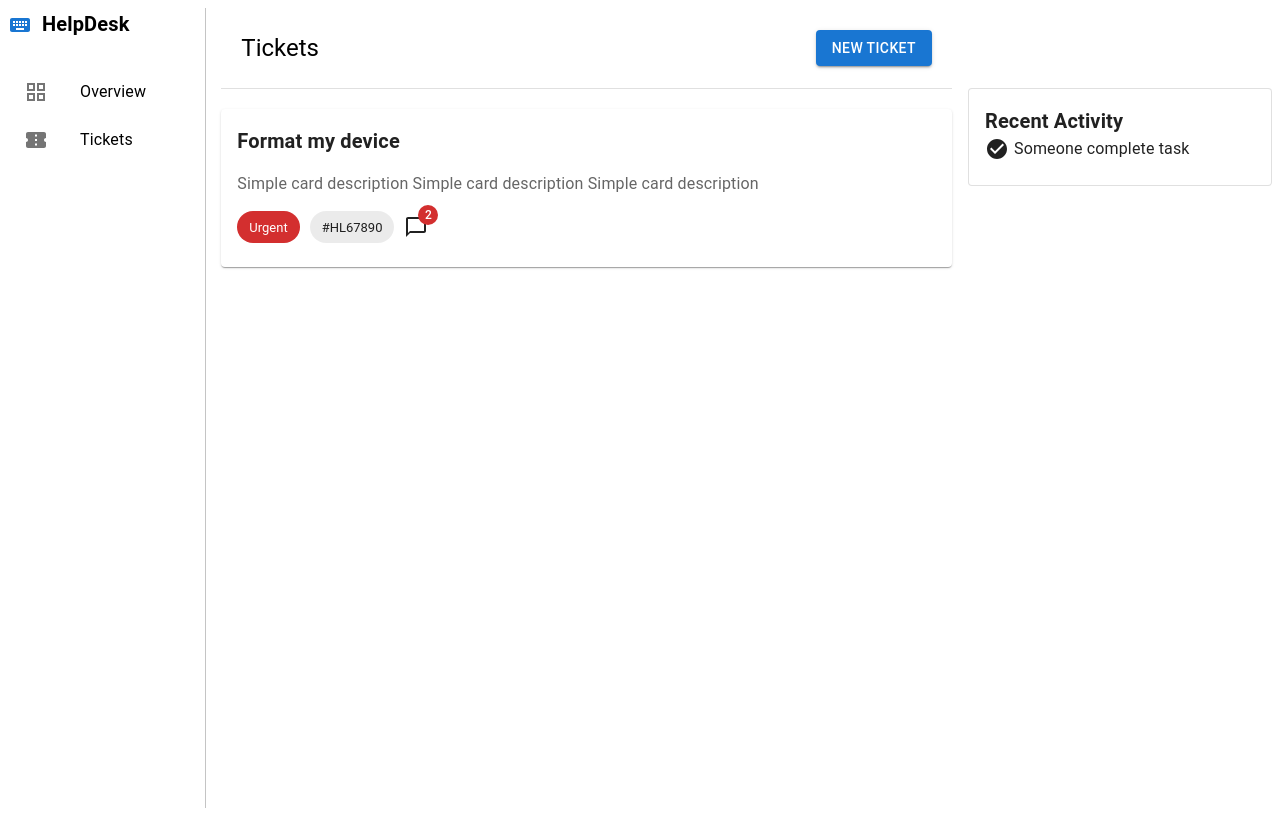
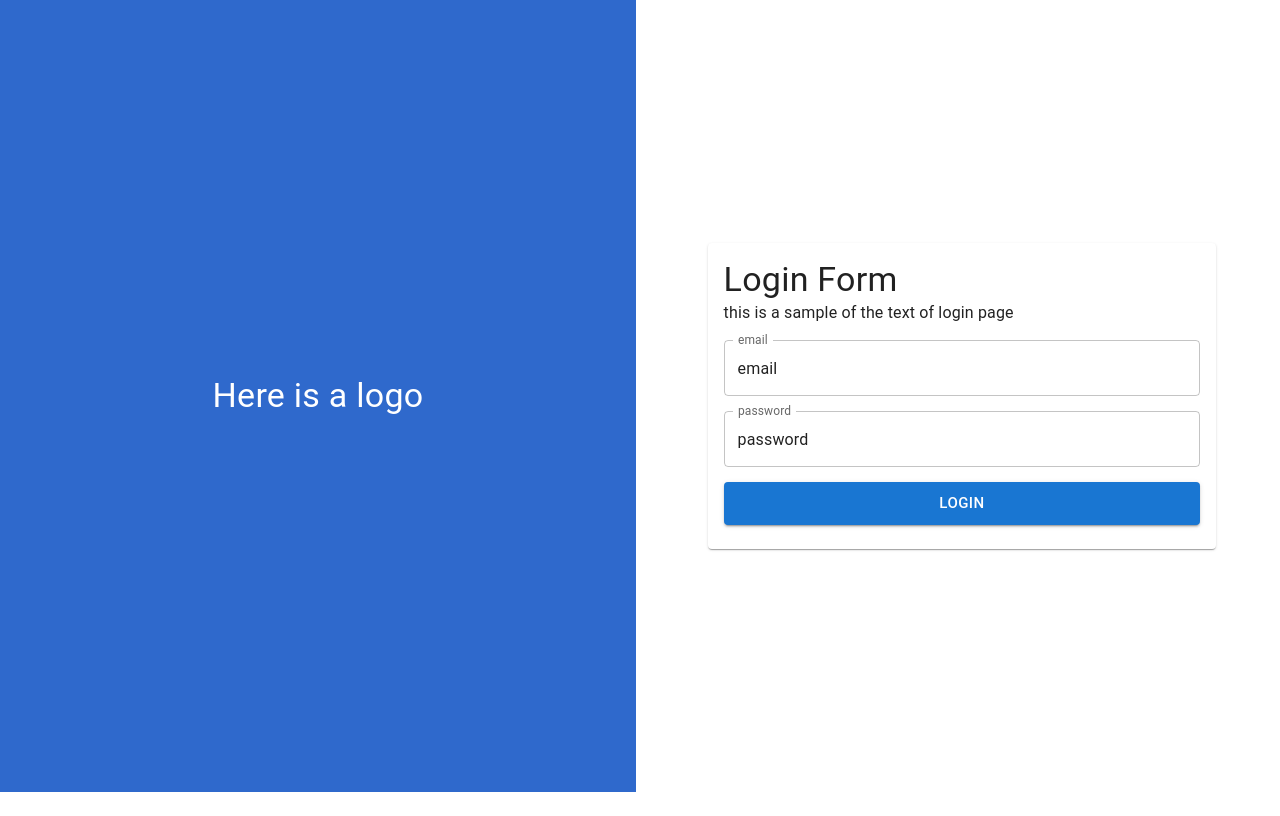
Before and after one commit to chavesjoabe/ticket-system-front-web, a React (Create React App) app: page / in a window 1280 px wide. Built offline with nearby package versions, Linux system fonts and the light colour scheme.

Commit message:
feat: create a Login template page

```diff
--- a/src/App.js
+++ b/src/App.js
@@ -1,8 +1,9 @@
 import * as React from 'react';
 import MainTemplate from './templates/main-template/main.template';
+import LoginTemplate from './templates/login-template/login.template';
 
 function App() {
-    return <MainTemplate />;
+    return <LoginTemplate />;
 }
 
 export default App;
--- /dev/null
+++ b/src/index.css
@@ -0,0 +1,3 @@
+body {
+    margin: 0;
+}
--- a/src/index.js
+++ b/src/index.js
@@ -1,6 +1,7 @@
 import React from 'react';
 import ReactDOM from 'react-dom/client';
 import App from './App';
+import './index.css';
 
 const root = ReactDOM.createRoot(document.getElementById('root'));
 root.render(
--- /dev/null
+++ b/src/templates/login-template/login.template.js
@@ -0,0 +1,50 @@
+import * as React from 'react'
+import { Box, Grid, Typography, TextField, Card, CardContent, Button } from '@mui/material'
+
+function LoginTemplate() {
+    return (
+        <Box width='100%' margin='0px' height='100vh' boxSizing='border-box'>
+            <Grid container spacing={1} height='100%'>
+                <Grid item xs={6}>
+                    <Box backgroundColor='#2F69CC' height='100%' display='flex' flexDirection='column' alignItems='center' justifyContent='center'>
+                        <Typography variant='h4' color='white'>
+                            Here is a logo
+                        </Typography>
+                    </Box>
+                </Grid>
+                <Grid item xs={6}>
+                    <Box height='100%' display='flex' flexDirection='column' alignItems='center' justifyContent='center'>
+                        <Card sx={{ width: '80%' }}>
+                            <CardContent>
+                                <Typography variant='h4'>
+                                    Login Form
+                                </Typography>
+                                <Typography>
+                                    this is a sample of the text of login page
+                                </Typography>
+                                <TextField
+                                    id="outlined-read-only-input"
+                                    label="email"
+                                    defaultValue='email'
+                                    variant='outlined'
+                                    sx={{ marginTop: '15px', width: '100%' }}
+                                />
+                                <TextField
+                                    id="outlined-read-only-input"
+                                    label="password"
+                                    defaultValue="password"
+                                    variant='outlined'
+                                    sx={{ marginTop: '15px', width: '100%' }}
+                                />
+                                <Button variant='contained' size='large' sx={{ width: '100%', marginTop: '15px' }} >Login</Button>
+                            </CardContent>
+                        </Card>
+
+                    </Box>
+                </Grid>
+            </Grid>
+        </Box >
+    )
+}
+
+export default LoginTemplate
--- a/src/templates/main-template/main.template.js
+++ b/src/templates/main-template/main.template.js
@@ -14,6 +14,9 @@ function MainTemplate() {
                 </Grid>
                 <Grid item xs={7}>
                     <TopBar />
+                    <TicketCard />
+                    <TicketCard />
+                    <TicketCard />
                     <TicketCard />
                 </Grid>
                 <Grid item xs={3}>
```
